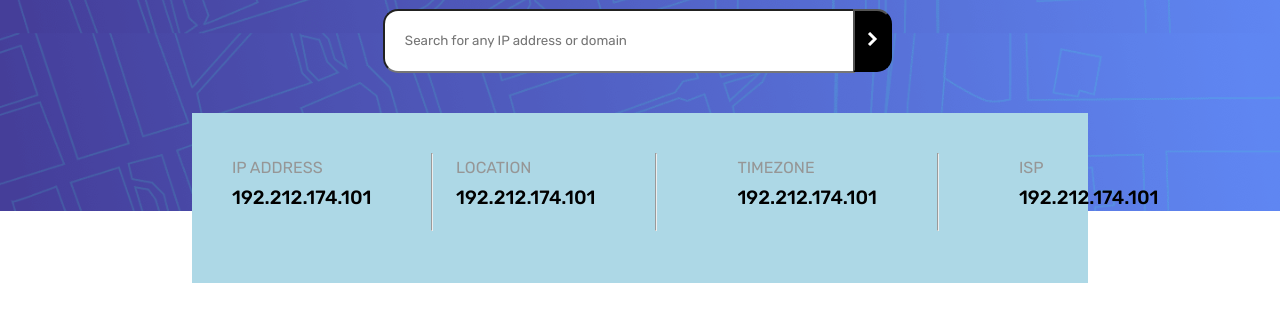
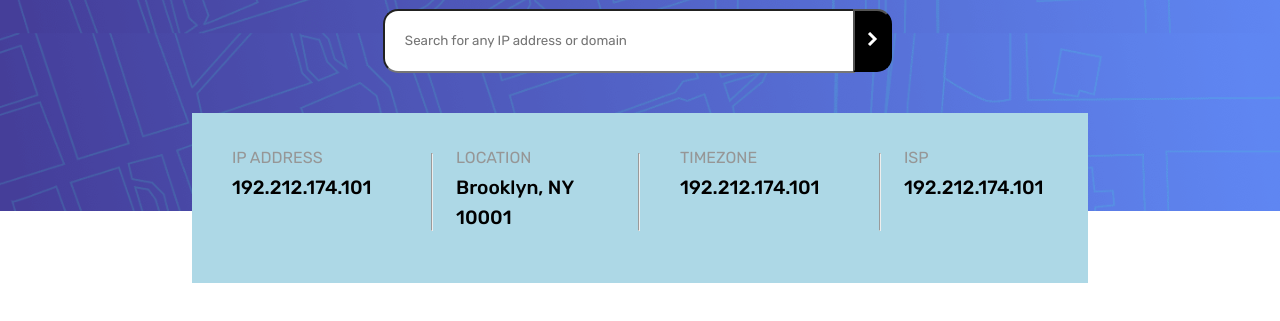
Before and after one commit to Farhan212-web/IPTrackerApp, a website: page index.html in a window 1280 px wide. Shown: the part 189-510 px from the top of the page. Drawn offline with Linux system fonts and the light colour scheme.

Commit message:
Fixed some errors with info bar, now outputs info nicely

```diff
--- a/index.html
+++ b/index.html
@@ -32,7 +32,7 @@
           <div class="box">
             <div class="box-info">
 
-              <div>
+              <div class="box-text">
                 <p class="title">IP ADDRESS</p>
                 <p class="bold-text">192.212.174.101</p>
               </div>
@@ -41,34 +41,36 @@
             </div>
           </div>
 
-          <div class="box"></div>
+          <div class="box">
 
             <div class="box-info">
 
-              <div>
+              <div class="box-text">
                 <p class="title">LOCATION</p>
-                <p class="bold-text">192.212.174.101</p>
+                <p class="bold-text">Brooklyn, NY 10001</p>
               </div>
 
               <div class="vertical-line"></div>
             </div>
+          </div>
 
-          <div class="box"></div>
+          <div class="box">
 
             <div class="box-info">
 
-              <div>
+              <div class="box-text">
                 <p class="title">TIMEZONE</p>
                 <p class="bold-text">192.212.174.101</p>
               </div>
 
               <div class="vertical-line"></div>
             </div>
+          </div>
 
           <div class="box">
             <div class="box-info">
 
-              <div>
+              <div class="box-text">
                 <p class="title">ISP</p>
                 <p class="bold-text">192.212.174.101</p>
               </div>
--- a/styles.css
+++ b/styles.css
@@ -61,11 +61,14 @@
 .box-info {
     height: 30%;
     line-height: 30px;
-    padding-left: 40px;
-    padding-top: 40px;
-    padding-right: 40px;
     display: flex;
     justify-content: space-between;
+}
+
+.box-text {
+    padding-top: 30px;
+    padding-left: 40px;
+
 }
 
 .vertical-line {
@@ -73,6 +76,7 @@
     height: 150%;
     border: 1px inset;
     margin-left: 60px;
+    margin-top: 40px;
 }
 
 .title {
```
